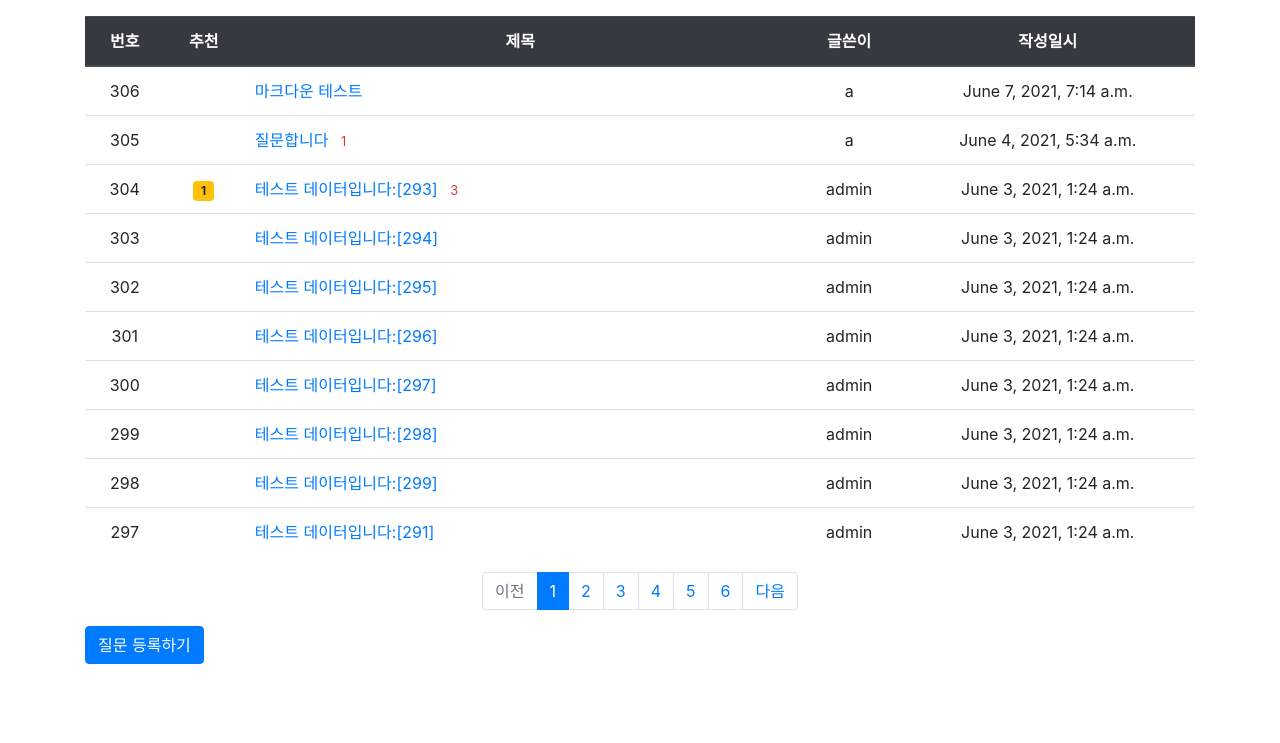
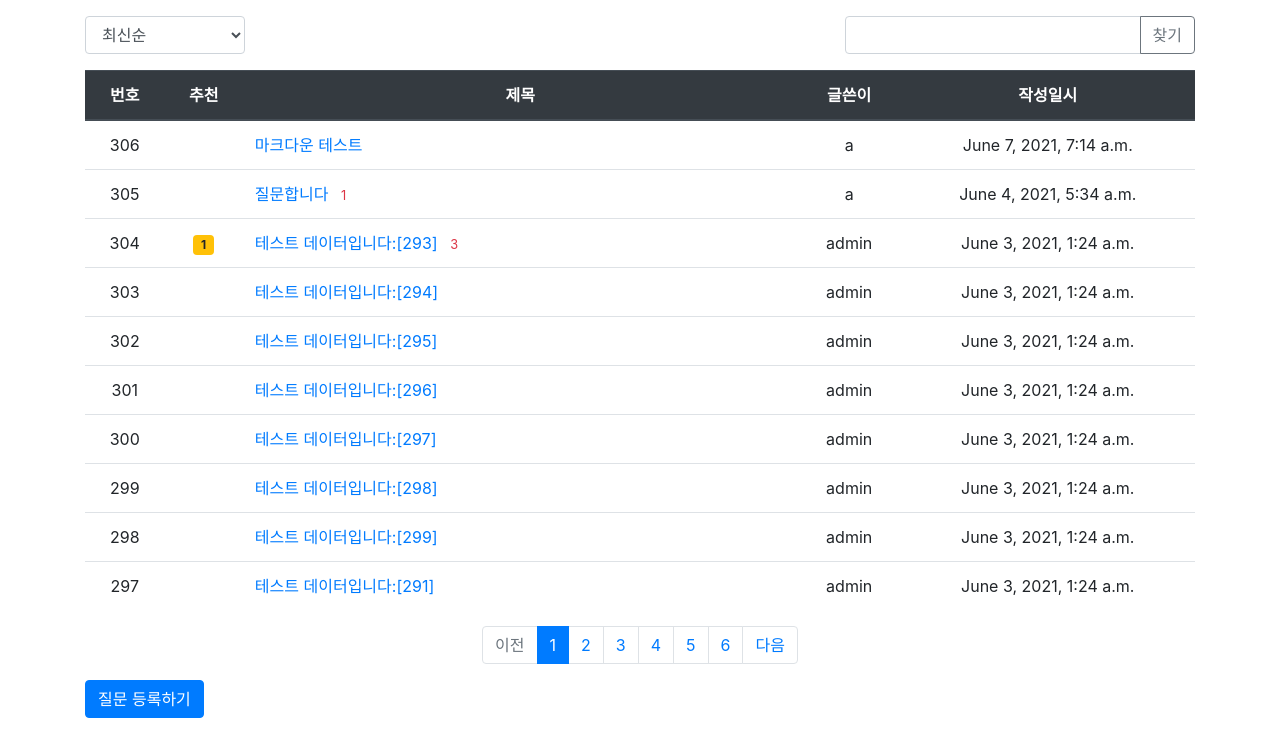
Before and after one commit to liebeDY/django, a Django app: page / in a window 1280 px wide. Shown: the part 57-800 px from the top of the page. Run offline with Django 3.2, Linux system fonts and the light colour scheme; data comes from the database, SQL or seed files in the repository; some libraries are stand-ins or nearby versions.

Commit message:
장고 3-15 검색, 정렬 기능 추가하기

```diff
--- a/mysite/pybo/views/base_views.py
+++ b/mysite/pybo/views/base_views.py
@@ -1,33 +1,46 @@
 from datetime import time
 from django.shortcuts import render, get_object_or_404, redirect
-
 from django.http import HttpResponse
-
 from ..models import Answer, Question, Comment
-
 from django.utils import timezone
-
 from ..forms import QuestionForm, AnswerForm, CommentForm
-
 from django.core.paginator import Paginator
-
 from django.contrib.auth.decorators import login_required
-
 from django.contrib import messages
+from django.db.models import Q, Count
 
 def index(request):
     """
     pybo 목록 출력
     """
     # 입력 파라미터
-    page = request.GET.get('page', '1')
-    # 조회
-    question_list = Question.objects.order_by('-create_date')
+    page = request.GET.get('page', '1') # 페이지
+    kw = request.GET.get('kw', '')  # 검색어
+    so = request.GET.get('so', 'recent')    #정렬기준
+
+    # 정렬
+    # annotate 함수는 Question 모델의 기존 필드인 author, subject, content, create_date, modify_date, voter에 질문의 추천 수에 해당하는 num_voter 필드를 임시로 추가해 주는 함수이다
+    if so == 'recommend':
+        question_list = Question.objects.annotate(num_voter=Count('voter')).order_by('-num_voter', '-create_date')
+    elif so == 'popular':
+        question_list = Question.objects.annotate(num_answer=Count('answer')).order_by('-num_answer', '-create_date')
+    else:  # recent
+        question_list = Question.objects.order_by('-create_date')
+
+    # 검색
+    if kw:
+        question_list = question_list.filter(
+            Q(subject__icontains=kw) |  # 제목검색
+            Q(content__icontains=kw) |  # 내용검색
+            Q(author__username__icontains=kw) |  # 질문 글쓴이검색
+            Q(answer__author__username__icontains=kw)  # 답변 글쓴이검색
+        ).distinct()
+
     # 페이징 처리
     paginator = Paginator(question_list, 10) # 페이지당 10개씩 보여주기
     page_obj = paginator.get_page(page)
 
-    context = {'question_list': page_obj}
+    context = {'question_list': page_obj, 'page': page, 'kw': kw, 'so': so}
     return render(request, 'pybo/question_list.html', context)
 
 def detail(request, question_id):
--- a/mysite/templates/pybo/question_list.html
+++ b/mysite/templates/pybo/question_list.html
@@ -2,6 +2,23 @@
 {% load pybo_filter %}
 {% block content %}
 <div class="container my-3">
+    <!--검색 창-->
+    <div class="row justify-content-between my-3">
+        <div class="col-2">
+            <select class="form-control so">
+                <option value="recent" {% if so == 'recent' %}selected{% endif %}>최신순</option>
+                <option value="recommend" {% if so == 'recommend' %}selected{% endif %}>추천순</option>
+                <option value="popular" {% if so == 'popular' %}selected{% endif %}>인기순</option>
+            </select>
+        </div>
+        <div class="col-4 input-group">
+            <input type="text" class="form-control kw" value="{{ kw|default_if_none:'' }}">
+            <div class="input-group-append">
+                <button class="btn btn-outline-secondary" type="button" id="btn_search">찾기</button>
+            </div>
+        </div>
+    </div>
+    <!--검색창 END-->
     <table class="table">
         <thead>
             <tr class="text-center thead-dark">
@@ -47,7 +64,7 @@
         <!-- 이전 페이지 -->
         {% if question_list.has_previous %}
         <li class="page-item">
-            <a class="page-link" href="?page={{ question_list.previous_page_number }}">이전</a>
+            <a class="page-link" href="#" data-page="{{ question_list.previous_page_number }}">이전</a>
         </li>
         {% else %}
         <li class="page-item disabled">
@@ -60,11 +77,11 @@
         {% if page_number >= question_list.number|add:-5 and page_number <= question_list.number|add:5 %}
             {% if page_number == question_list.number %}
                 <li class="page-item active" aria-current="page">
-                    <a class="page-link" href="?page={{page_number}}">{{page_number}}</a>
+                    <a class="page-link" data-page="{{ page_number }}" href="#">{{page_number}}</a>
                 </li>
             {% else %}
                 <li class="page-item">
-                    <a class="page-link" href="?page={{page_number}}">{{page_number}}</a>
+                    <a class="page-link" data-page="{{ page_number }}" href="#">{{page_number}}</a>
                 </li>
             {% endif %}
         {% endif %}
@@ -73,7 +90,7 @@
         <!-- 다음페이지 -->
         {% if question_list.has_next %}
             <li class="page-item">
-                <a class="page-link" href="?page={{ question_list.next_page_number }}">다음</a>
+                <a class="page-link" data-page="{{ question_list.next_page_number }}" href="#">다음</a>
             </li>
         {% else %}
         <li class="page-item disabled">
@@ -81,6 +98,38 @@
         </li>
         {% endif %}
     </ul>
+    <!--페이징처리 끝-->
     <a href="{% url 'pybo:question_create' %}" class="btn btn-primary">질문 등록하기</a>
 </div>
+<!--검색폼-->
+<form id="searchForm" method="get" action="{% url 'index' %}">
+    <input type="hidden" id="kw" name="kw" value="{{ kw|default_if_none:'' }}">
+    <input type="hidden" id="page" name="page" value="{{ page }}">
+    <input type="hidden" id="so" name="so" value="{{ so }}">
+</form>
 {% endblock %}
+
+{% block script %}
+<script type='text/javascript'>
+    $(document).ready(function(){
+        $(".page-link").on('click', function(){
+            $("#page").val($(this).data("page"));
+            $("#searchForm").submit();
+        });
+
+        $("#btn_search").on('click', function(){
+            $("#kw").val($(".kw").val());
+            $("#page").val(1);   // 검색버튼을 클릭할 경우 1페이지부터 조회한다.
+            $("#searchForm").submit();
+        });
+
+        $(".so").on('change', function(){
+            $("#so").val($(this).val());
+            $("#page").val(1);
+            $("#searchForm").submit();
+        });
+
+    });
+
+</script>
+{% endblock script %}
```
